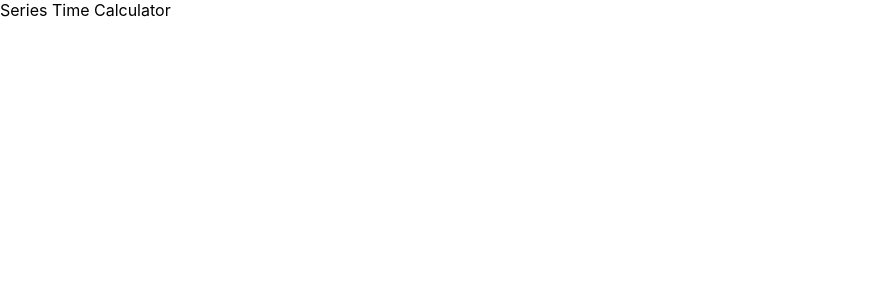
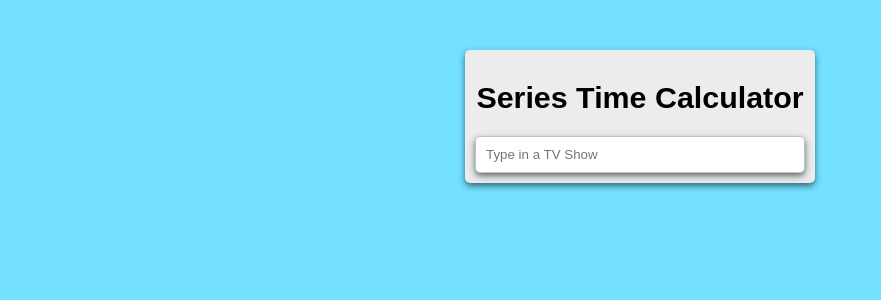
Before and after one commit to dhruvpeter/series_time_calculator, a React (Create React App) app: page / in a window 1280 px wide. Shown: the top 300 px of the page, without its empty margins (0-881 px from the left). Built offline with nearby package versions, Linux system fonts and the light colour scheme.

Commit message:
Added basic page structure

```diff
--- a/public/index.html
+++ b/public/index.html
@@ -9,6 +9,7 @@
       name="description"
       content="Web site created using create-react-app"
     />
+    <link rel="stylesheet" href="https://cdnjs.cloudflare.com/ajax/libs/font-awesome/5.15.1/css/all.min.css">
     <link rel="apple-touch-icon" href="%PUBLIC_URL%/logo192.png" />
     <!--
       manifest.json provides metadata used when your web app is installed on a
@@ -24,7 +25,7 @@
       work correctly both with client-side routing and a non-root public URL.
       Learn how to configure a non-root public URL by running `npm run build`.
     -->
-    <title>React App</title>
+    <title>Series Time Calculator</title>
   </head>
   <body>
     <noscript>You need to enable JavaScript to run this app.</noscript>
--- /dev/null
+++ b/src/component/SeriesTimeCalculator.css
@@ -0,0 +1,55 @@
+body {
+  margin: 0;
+  background-color: #73e1ff;
+  font-family: sans-serif;
+}
+h1 {
+  font-size: 1.9em;
+}
+.input-container {
+  width: 350px;
+  margin: auto;
+  margin-top: 50px;
+  text-align: center;
+}
+* {
+  box-sizing: border-box;
+}
+
+.input-section {
+  background-color: #ececec;
+  padding: 10px;
+  border-radius: 5px;
+  box-shadow: 0 3px 6px #102428a1;
+}
+.input-section input {
+  border-radius: 5px;
+  border: 1px solid silver;
+  width: 100%;
+  padding: 10px;
+  box-shadow: 0 3px 6px #102428a1;
+  outline: none;
+}
+ul {
+  text-align: left;
+  padding: 0;
+}
+
+ul li {
+  list-style: none;
+  background-color: #fff;
+  padding: 15px;
+  border-radius: 5px;
+  margin-bottom: 5px;
+  display: flex;
+  overflow-wrap: anywhere;
+  align-items: flex-start;
+}
+ul li i {
+  text-align: right;
+  flex: 1;
+  cursor: pointer;
+}
+li:hover {
+  box-shadow: 0 3px 6px #1a3f4d8a;
+}
--- a/src/component/SeriesTimeCalculator.js
+++ b/src/component/SeriesTimeCalculator.js
@@ -1,9 +1,66 @@
-import React from 'react'
+import React, { Component } from "react";
+import "./SeriesTimeCalculator.css";
+export default class SeriesTimeCalculator extends Component {
+  state = {
+    input: "",
+    items: [],
+  };
+  handleChange = (event) => {
+    this.setState({
+      [event.target.name]: event.target.value,
+    });
+  };
+  storeItems = (event) => {
+    event.preventDefault();
+    const { input } = this.state;
+    // const allItems = this.state.items;
+    // allItems.push(input);
+    // this.setState({
+    //   items: allItems,
+    // });
+    this.setState({
+      items: [...this.state.items, input],
+      input: "",
+    });
+  };
+  deleteItem = (key) => {
+    //   const allItems=this.state.items;
+    //   allItems.splice(key,1);
+    //   this.setState({
+    //       items:allItems
+    //   })
+    this.setState({
+      items: this.state.items.filter((data, index) => index !== key),
+    });
+  };
 
-export default function SeriesTimeCalculator() {
+  render() {
+    const { input, items } = this.state;
     return (
-        <div>
-            Series Time Calculator
-        </div>
-    )
+      <div className="input-container">
+        <form className="input-section" onSubmit={this.storeItems}>
+          <h1>Series Time Calculator</h1>
+          <input
+            type="text"
+            name="input"
+            onChange={this.handleChange}
+            value={input}
+            placeholder="Type in a TV Show"
+          />
+        </form>
+        <ul>
+          {items.map((data, index) => (
+            <li key={index}>
+              {data}
+
+              <i
+                className="fas fa-times"
+                onClick={() => this.deleteItem(index)}
+              ></i>
+            </li>
+          ))}
+        </ul>
+      </div>
+    );
+  }
 }
```
